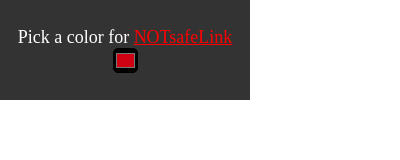
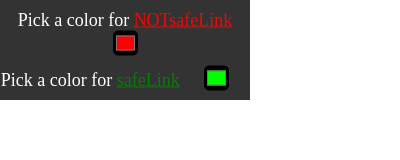
Before and after one commit to xmavv/link_extension, a browser extension: page popup.html in a window 400 px wide. Drawn offline with Linux system fonts and the light colour scheme.

Commit message:
second input for SAFELINK

```diff
--- a/popup.css
+++ b/popup.css
@@ -27,8 +27,17 @@ main div {
   transform: translate(-50%, -50%);
 }
 
+div {
+  display: flex;
+  flex-direction: column;
+  gap: 1rem;
+}
+
 .unsafe {
   color: red;
+}
+.safe {
+  color: green;
 }
 
 input {
--- a/popup.html
+++ b/popup.html
@@ -1,16 +1,23 @@
 <!DOCTYPE html>
 <html lang="en">
   <head>
-    <meta charset="UTF-8">
-    <meta name="viewport" content="width=device-width, initial-scale=1.0">
+    <meta charset="UTF-8" />
+    <meta name="viewport" content="width=device-width, initial-scale=1.0" />
     <title>safeLink</title>
-    <link rel="stylesheet" href="popup.css">
+    <link rel="stylesheet" href="popup.css" />
     <script type="module" src="popup.js" defer></script>
   </head>
   <body>
     <main>
       <div>
-            <p>Pick a color for <a href="#" class="unsafe">NOTsafeLink</a><input type="color" value="#cf0213" id="input_unsafe"></p>
+        <p>
+          Pick a color for <a href="#" class="unsafe">NOTsafeLink</a>
+          <input type="color" value="#ff0000" id="input_unsafe" />
+        </p>
+        <p>
+          Pick a color for <a href="#" class="safe">safeLink</a>
+          <input type="color" value="#00ff00" id="input_safe" />
+        </p>
       </div>
     </main>
   </body>
```
Lines whose indentation alone changed are shown as unchanged.
